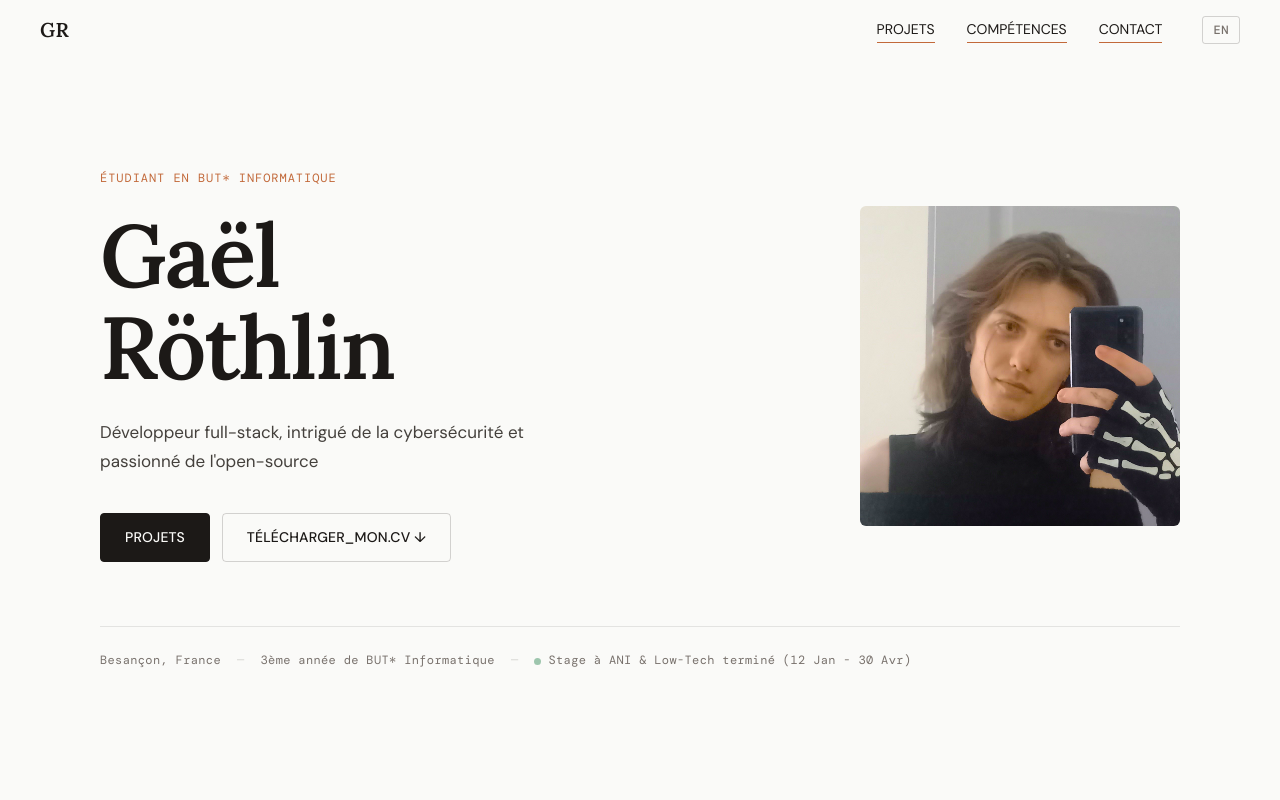
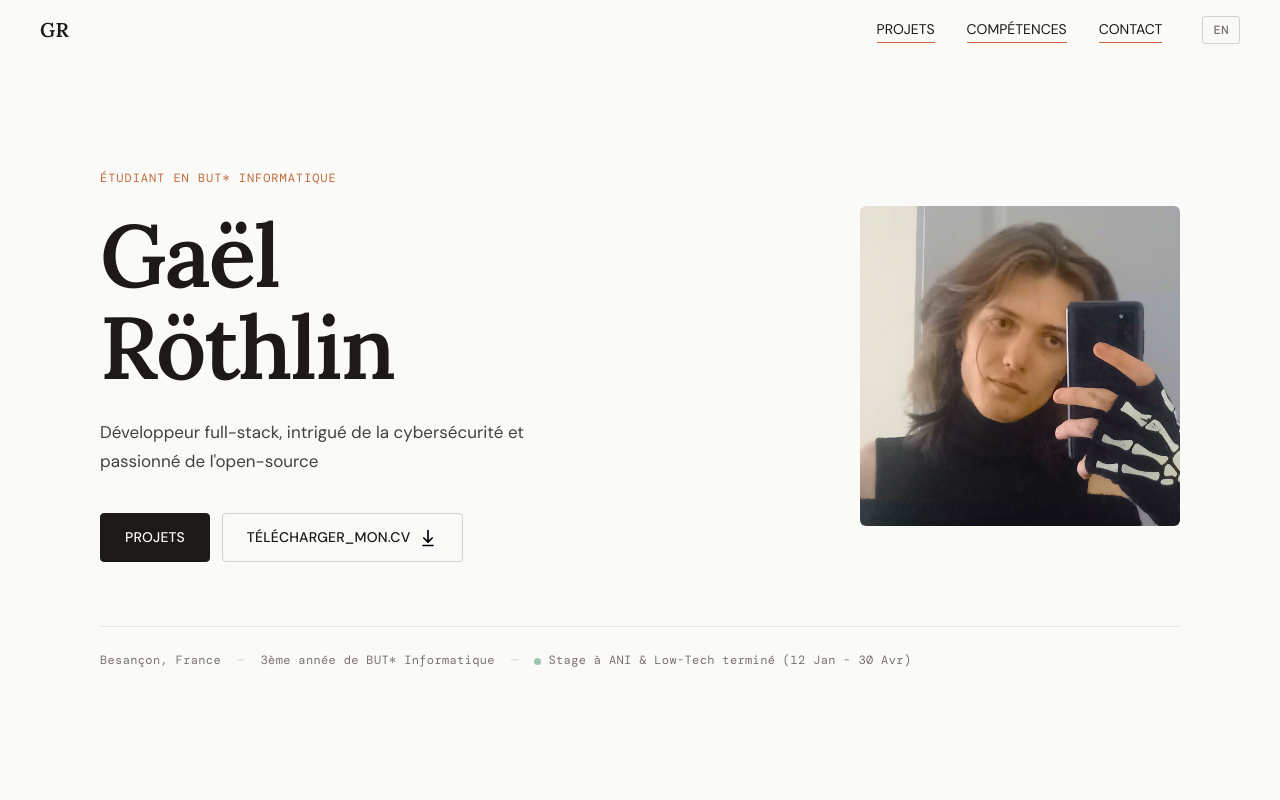
Before and after one commit to moonlight58/moonlight58-portfolio, a Vue app: page / in a window 1280 px wide. Shown: the top 800 px of the page. Built offline with nearby package versions, Linux system fonts and the light colour scheme.

Commit message:
new favicon, reduced size img

```diff
--- a/src/views/Home.vue
+++ b/src/views/Home.vue
@@ -14,7 +14,13 @@
               download="Gael_Rothlin_CV.pdf"
               class="btn btn--ghost"
               aria-label="Download CV as PDF"
-              >{{ $t('home.body.downloadCV') }} ↓</a
+              >{{ $t('home.body.downloadCV') }}
+              <svg width="20px" height="20px" viewBox="0 0 24 24" fill="none" xmlns="http://www.w3.org/2000/svg">
+                <g id="Interface / Download">
+                <path id="Vector" d="M6 21H18M12 3V17M12 17L17 12M12 17L7 12" stroke="#000000" stroke-width="2" stroke-linecap="round" stroke-linejoin="round"/>
+                </g>
+                </svg>
+              </a
             >
           </div>
         </div>
```
Also changed, not shown: public/moon.svg, src/assets/profile_img.jpg.
